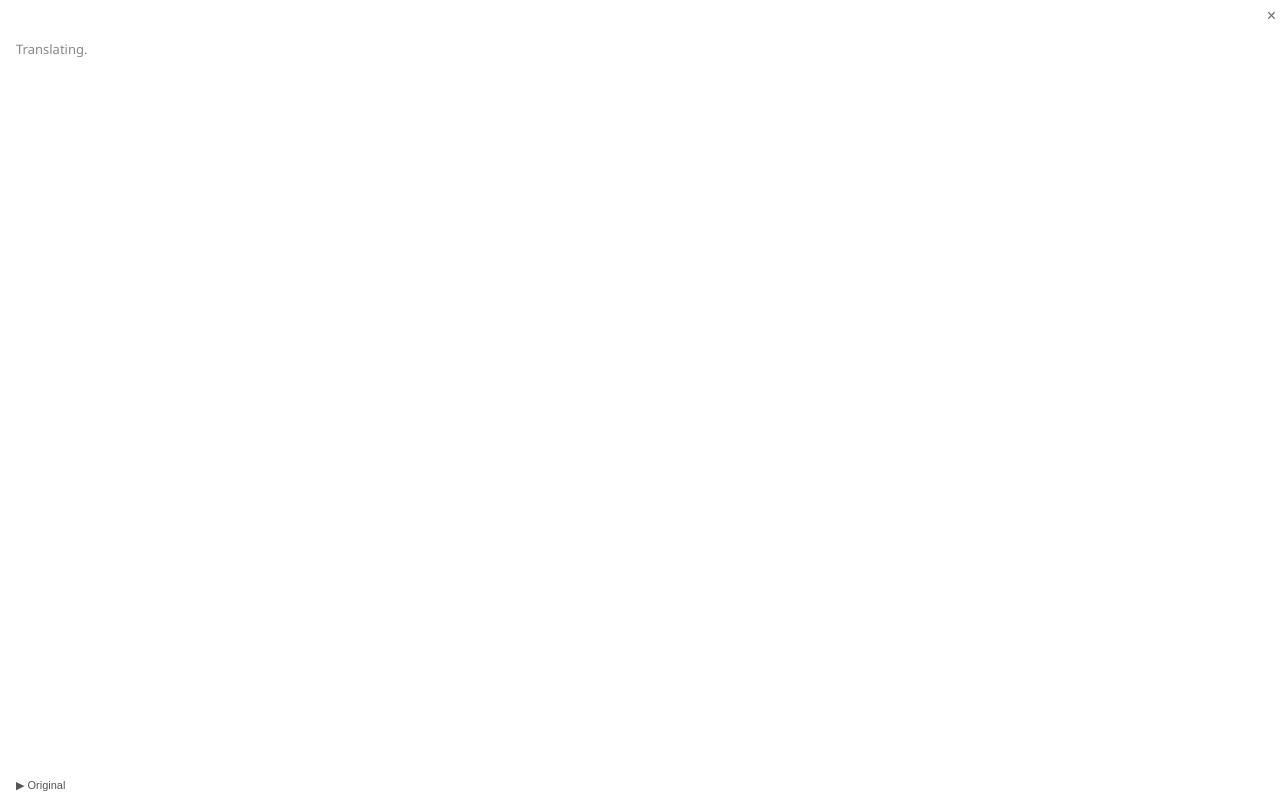
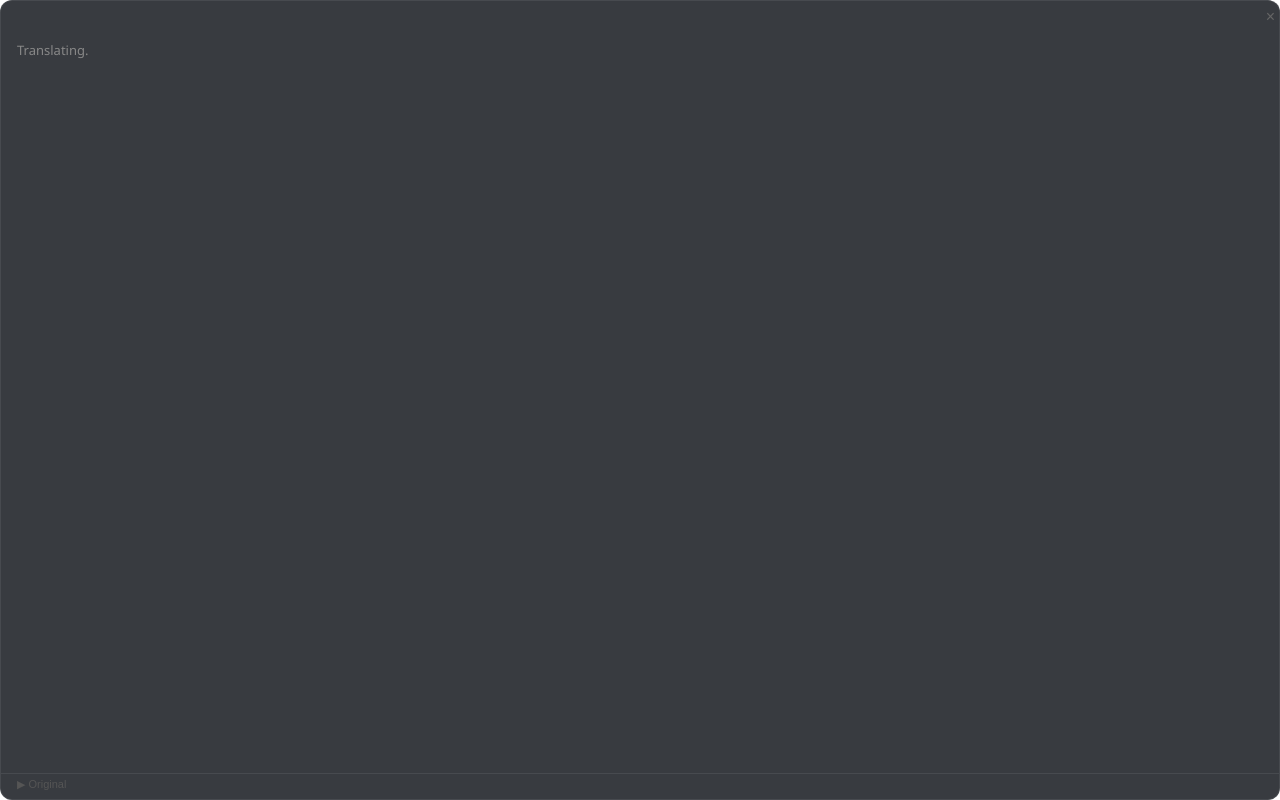
Before and after one commit to TasioDemarchi/overlex, a website: page src/result/index.html in a window 1280 px wide. Drawn offline with Linux system fonts and the light colour scheme.

Commit message:
fix: add CSS backdrop-filter fallback when Windows acrylic unavailable

```diff
--- a/src/result/index.html
+++ b/src/result/index.html
@@ -19,7 +19,11 @@
         #app-wrapper {
             position: fixed;
             inset: 0;
-            background: transparent;
+            background: rgba(13, 17, 23, 0.82);
+            backdrop-filter: blur(20px) saturate(180%);
+            -webkit-backdrop-filter: blur(20px) saturate(180%);
+            border: 1px solid rgba(255, 255, 255, 0.08);
+            border-radius: 12px;
             display: flex;
             flex-direction: column;
             height: 100vh;
```
Also changed, not shown: src/write/index.html (+5 -1 lines).
